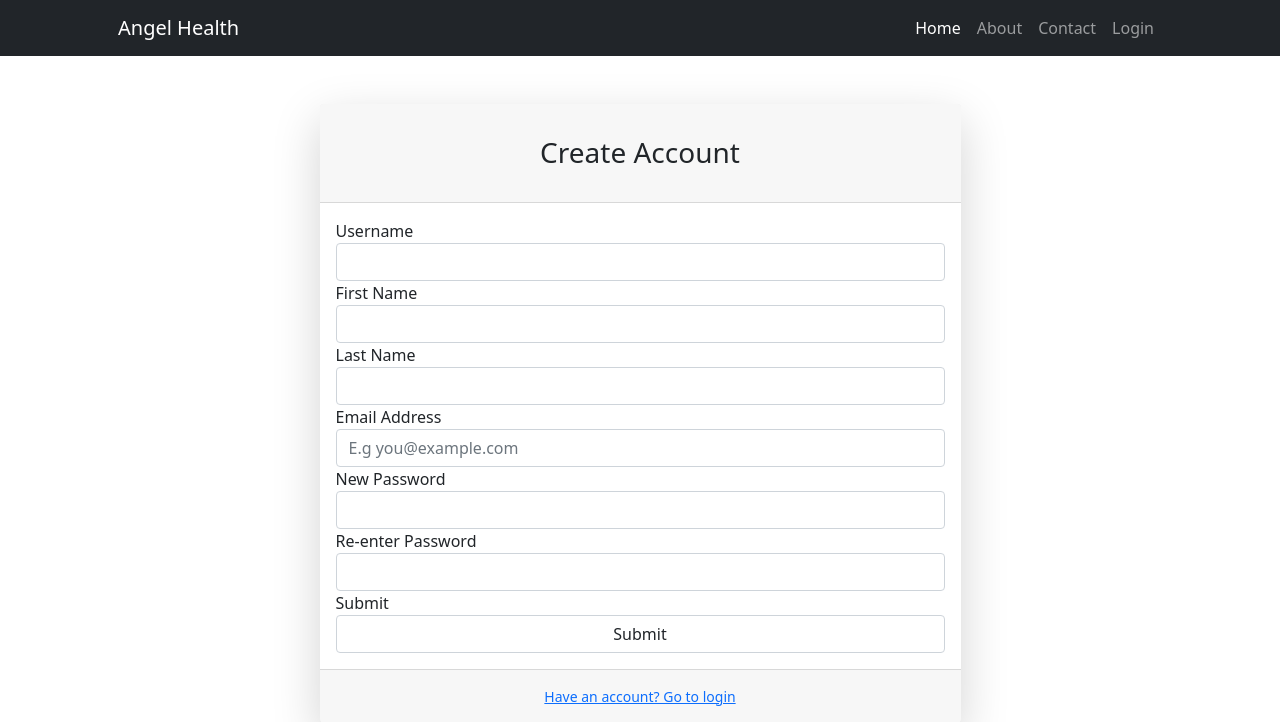
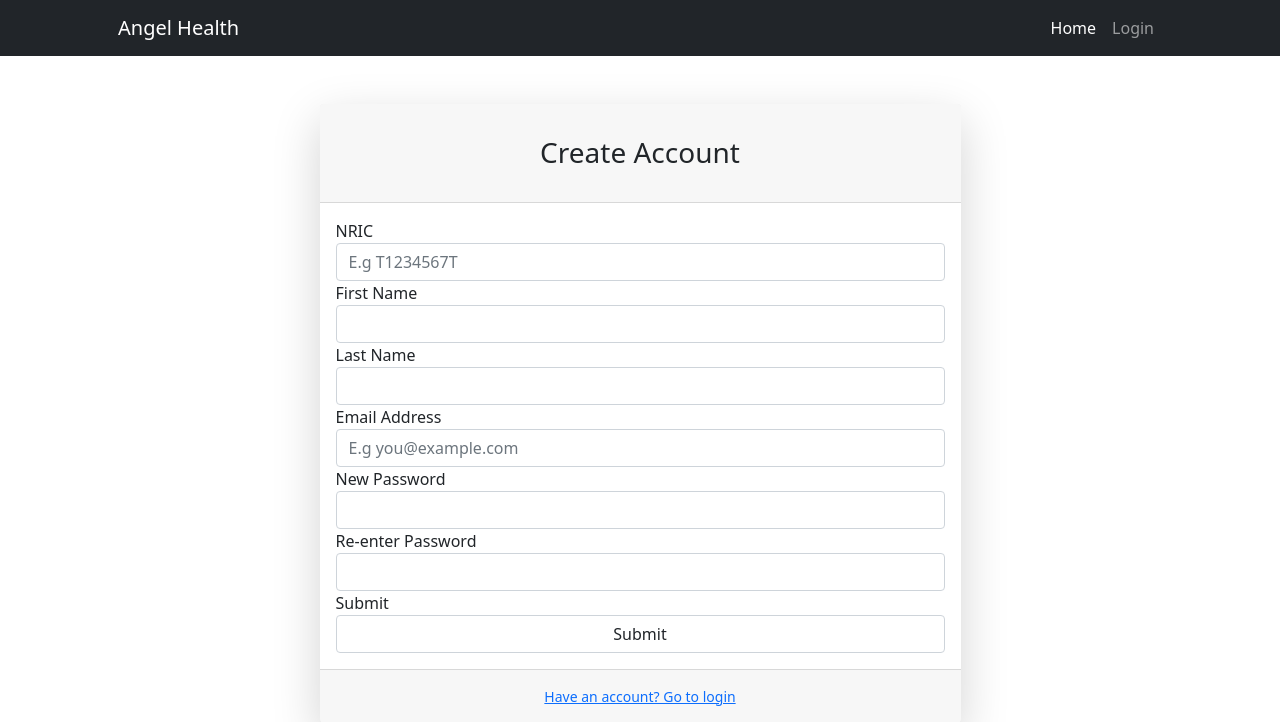
Before and after one commit to goheesheng/Infosec_Project, a Flask app: page /register in a window 1280 px wide. Shown: the top 722 px of the page. Run offline with Flask 2, Linux system fonts and the light colour scheme; some libraries are stand-ins or nearby versions.

Commit message:
lazy individually add everyfiles so I -A

```diff
--- a/forms.py
+++ b/forms.py
@@ -20,7 +20,7 @@ class Patient_Login_form(Form):
     patient_submit = SubmitField("Submit")
 
 class Admin_Login_form(Form):
-    username = StringField('Staff ID', [validators.DataRequired(), validators.Regexp(re.compile('^\d{6}[A-Za-z]$'))])
+    username = StringField('Staff ID', [validators.DataRequired()])
     password = PasswordField('New Password', [
         validators.DataRequired(),
         validators.Regexp(re.compile('^(?=\S{10,20}$)(?=.*?\d)(?=.*?[a-z])(?=.*?[A-Z])(?=.*?[^A-Za-z\s0-9])')),
@@ -32,7 +32,7 @@ class Otp(Form):
     submit = SubmitField("Submit")
 
 class Register(Form):
-    username = StringField('Username', [validators.DataRequired(),validators.Regexp(re.compile('^([a-zA-Z0-9]+)([a-zA-Z0-9]{2,5})$'),message= "Username can contain only alphanumeric characters!")])
+    username = StringField('NRIC', [validators.DataRequired(),validators.Regexp(re.compile('^[STFGstfg]\d{7}[a-zA-Z]$'),message= "Username can contain only alphanumeric characters!")],render_kw={"placeholder": "E.g T1234567T"})
     firstname = StringField("First Name", [validators.Length(min=1, max=400), validators.DataRequired()])
     lastname = StringField("Last Name", [validators.Length(min=1, max=400), validators.DataRequired()])
     email = StringField('Email Address', [validators.DataRequired(),validators.Email(), validators.Regexp('^.+@[^.].*\.[a-z]{2,10}$', message="Invalid email address.")],render_kw={"placeholder": "E.g you@example.com"})
--- a/main.py
+++ b/main.py
@@ -132,7 +132,7 @@ def custom_login_required(f):
             return redirect(url_for('login'))
 
 
-        print(session['login'],'wrapper222222')
+        print(session['login'],'wrapper session logged in')
 
         return f(*args,**kwargs)
 
@@ -210,11 +210,9 @@ with app.app_context():
     @app.route('/homepage')
     @custom_login_required
     def homepage():
-        print("I AM AT")
         return render_template('homepage.html')
 
     @app.route('/')
-    @app.route('/index')
     def index():
         return render_template('index.html')
 
@@ -260,7 +258,7 @@ with app.app_context():
         senderpass = 'FishNugget123'
         msg = MIMEMultipart()
         msg['Subject'] = 'Head Admin Qr Code For Google Authenticator'
-        msg['From'] = 'e@mail.cc'
+        msg['From'] = 'AngelHealth@mail.gov.sg'
         msg['To'] = email
 
         text = MIMEText("test")
@@ -436,7 +434,6 @@ with app.app_context():
                 continue
 
 
-
     @app.route('/login', methods=['GET', 'POST'])
     def login():
         patient_login_form = Patient_Login_form(request.form)
@@ -462,14 +459,15 @@ with app.app_context():
             print(md5Hashed)
             cursor = cnxn.cursor()
             user_id = cursor.execute(
-                "select patient_id from patients where username = ? and pass_hash = ?",
+                "select username, patient_id from patients where username = ? and pass_hash = ?",
                 (username, md5Hashed)).fetchval()  # prevent sql injection
             if user_id:
-                session['patients'] = user_id
+                session['patients'] = user_id.strip()
+                session['username'] = username.strip()
                 cursor.close()
                 cnxn.close()
                 session['otp-semi-login'] = True
-                print('hi')
+                print('user logged in')
                 flash("Please continue with otp validation before login is successful","success")
                 return redirect(url_for("otpvalidation"))
             else:
@@ -493,34 +491,43 @@ with app.app_context():
             cursor = cnxn.cursor()
             doctorCheck = cursor.execute("select staff_id from doctors where username = ? and pass_hash = ?",
                                          (username, md5Hashed)).fetchone()
-            researcherCheck = cursor.execute("select username from researchers where username = ? and pass_hash = ?",
+            researcherCheck = cursor.execute("select researcher_id from researchers where username = ? and pass_hash = ?",
                                              (username, md5Hashed)).fetchone()
             adminCheck = cursor.execute("select hr_id from hr where username = ? and pass_hash = ?",
                                         (username, md5Hashed)).fetchone()
-            headadminCheck = cursor.execute("select username from head_admin where username = ? and pass_hash = ?",
+            headadminCheck = cursor.execute("select head_admin_id from head_admin where username = ? and pass_hash = ?",
                                             (username, md5Hashed)).fetchone()
             passed = True
             if doctorCheck != None:
                 user_type = "doctors"
                 identifier = doctorCheck[0]
+                username = doctorCheck[1]
+
             elif adminCheck != None:
                 user_type = "admin"
                 identifier = adminCheck[0]
+                username = doctorCheck[1]
+
             elif researcherCheck != None:
                 user_type = "researchers"
                 identifier = researcherCheck[0]
+                username = doctorCheck[1]
+
             elif headadminCheck != None:
                 user_type = "head_admin"
                 identifier = headadminCheck[0]
+                username = doctorCheck[1]
+
             else:
                 passed = False
                 return render_template("login.html", patient_login_form=patient_login_form, admin_login_form = admin_login_form)
             if passed:
                 session['id'] = identifier.strip() #need strip to remove the spaces
+                session['username'] = username.strip()
                 cursor.close()
                 cnxn.close()
                 session['otp-semi-login'] = True
-                return redirect(url_for("otpvalidation")),session['id']
+                return redirect(url_for("otpvalidation"))
             else:
                 cursor.close()
                 cnxn.close()
@@ -529,11 +536,12 @@ with app.app_context():
             return render_template("login.html", patient_login_form=patient_login_form, admin_login_form = admin_login_form)
 
 
-    @app.route('/validation')
+    @app.route('/validation2')
     # @custom_login_required
     def otpvalidation():
         if session['otp-semi-login'] == True:
             print('true')
+            print(dict(session),'otp session check')
             # print(session['id'],"id")
             session['login'] = True
             # session['head_admin']
--- a/mssql_auth.py
+++ b/mssql_auth.py
@@ -1,7 +1,7 @@
 #ENTER YOUR OWN SERVER CONNECTION FOR MSSQLaaaaaaaaaaaaaaaaaaaaaaaaaaaaaaaaaaaaaaaaaaaaaaaaaaaaaaaaaaaaaaaaa
 # server = 'Desktop-75MSPGF'
-#server = 'GOHDESKTOP\SQLEXPRESS'
-server = 'LAPTOP-3MCBQP3T\SQLEXPRESS'
-server = 'LAPTOP-8BJG1SP8'
+server = 'GOHDESKTOP\SQLEXPRESS'
+# server = 'LAPTOP-3MCBQP3T\SQLEXPRESS'
+# server = 'LAPTOP-8BJG1SP8'
 
 database = 'database1'
--- a/templates/includes/_navbar.html
+++ b/templates/includes/_navbar.html
@@ -1,14 +1,26 @@
 <nav class="navbar navbar-expand-lg navbar-dark bg-dark">
     <div class="container px-5">
-        <a class="navbar-brand" href="/index">Angel Health</a>
+        <a class="navbar-brand" href="/">Angel Health</a>
         <button class="navbar-toggler" type="button" data-bs-toggle="collapse" data-bs-target="#navbarSupportedContent" aria-controls="navbarSupportedContent" aria-expanded="false" aria-label="Toggle navigation"><span class="navbar-toggler-icon"></span></button>
         <div class="collapse navbar-collapse" id="navbarSupportedContent">
             <ul class="navbar-nav ms-auto mb-2 mb-lg-0">
-                <li class="nav-item"><a class="nav-link active" aria-current="page" href="/index">Home</a></li>
-                <li class="nav-item"><a class="nav-link" href="#!">About</a></li>
-                <li class="nav-item"><a class="nav-link" href="#!">Contact</a></li>
+                <li class="nav-item"><a class="nav-link active" aria-current="page" href="/">Home</a></li>
                 <li class="nav-item"><a class="nav-link" href="/login">Login</a></li>
             </ul>
         </div>
     </div>
 </nav>
+{% if session['login'] and session['user'] %}
+<nav class="navbar navbar-expand-lg navbar-dark bg-dark">
+    <div class="container px-5">
+        <a class="navbar-brand" href="/">Angel Health</a>
+        <button class="navbar-toggler" type="button" data-bs-toggle="collapse" data-bs-target="#navbarSupportedContent" aria-controls="navbarSupportedContent" aria-expanded="false" aria-label="Toggle navigation"><span class="navbar-toggler-icon"></span>{{session['nric']}}</button>
+        <div class="collapse navbar-collapse" id="navbarSupportedContent">
+            <ul class="navbar-nav ms-auto mb-2 mb-lg-0">
+                <li class="nav-item"><a class="nav-link active" aria-current="page" href="/">Home</a></li>
+                <li class="nav-item"><a class="nav-link" href="/login">Login</a></li>
+            </ul>
+        </div>
+    </div>
+</nav>
+{% endif %}
```
